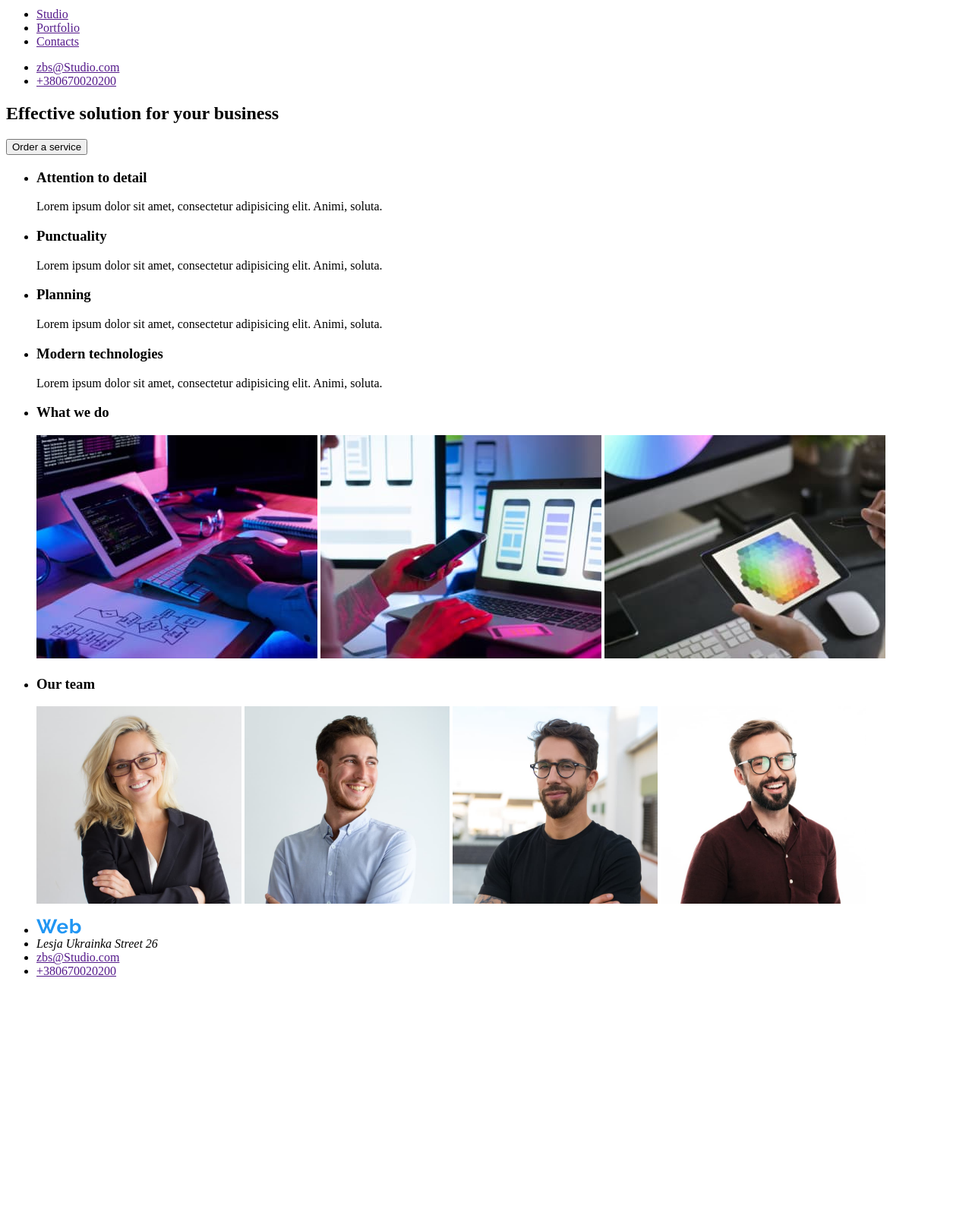
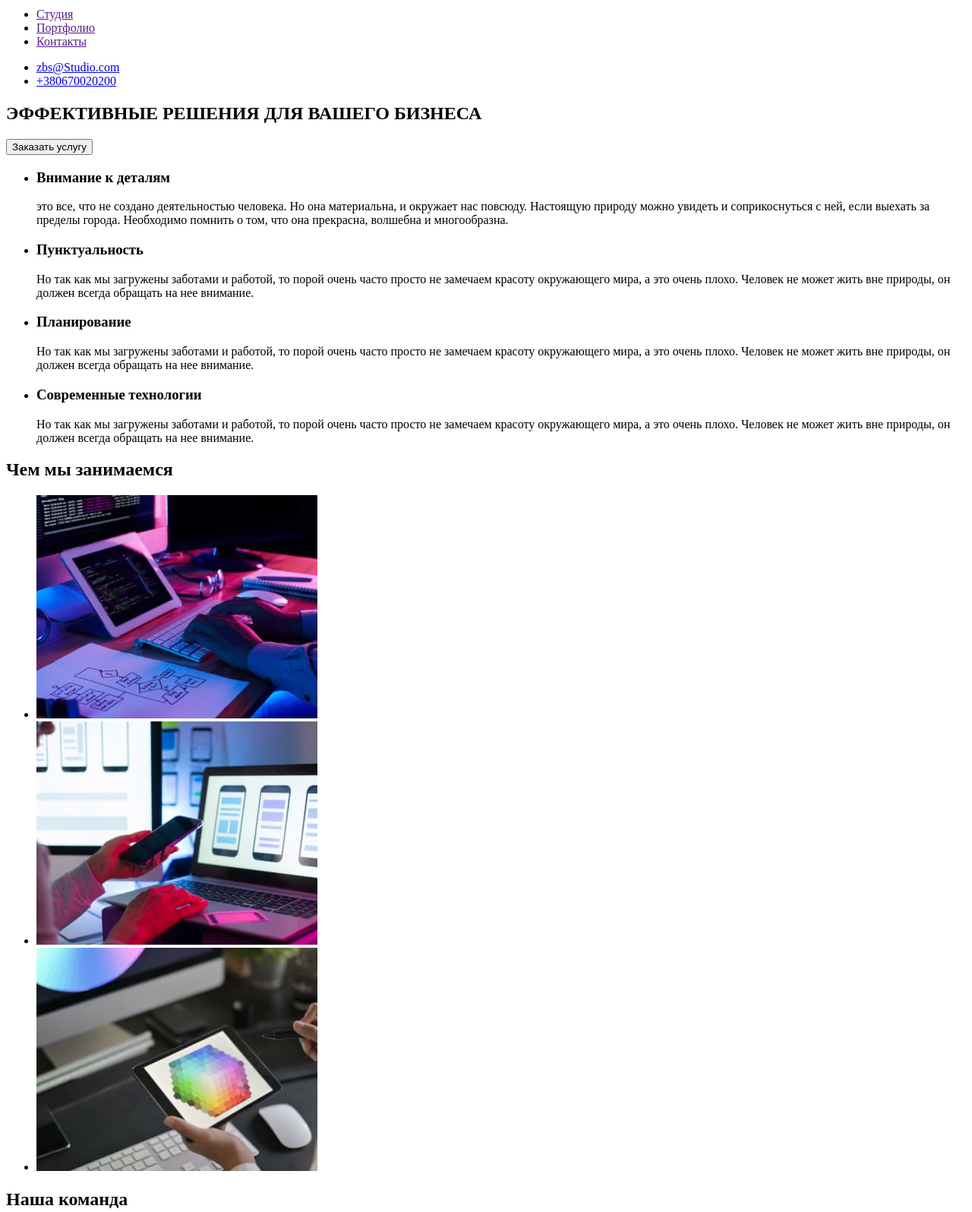
Before and after one commit to konstantin-Ba2mSki/goit-markup-hw-01, a plain HTML site: page index.html in a window 1280 px wide. Shown: the part 40-1636 px from the top of the page at 76% size. Before the commit the page ends 1344 px from the top, so only its background shows below. Drawn offline with Linux system fonts and the light colour scheme.

Commit message:
исправил ошибки
шрифт должен был быть как в макете русский.

неправильно были поставлены теги

```diff
--- a/index.html
+++ b/index.html
@@ -1,9 +1,9 @@
 <!DOCTYPE html>
 <html lang="en">
   <head>
-    <meta charset="UTF-8">
-    <meta http-equiv="X-UA-Compatible" content="IE=edge">
-    <meta name="viewport" content="width=device-width, initial-scale=1.0">
+    <meta charset="UTF-8" />
+    <meta http-equiv="X-UA-Compatible" content="IE=edge" />
+    <meta name="viewport" content="width=device-width, initial-scale=1.0" />
     <title>webstudio</title>
   </head>
   <body>
@@ -15,95 +15,117 @@
         </a>
         <!--navigation page-->
         <ul>
-                <li><a href="">Studio</a></li>
-                <li><a href="">Portfolio</a></li>
-                <li><a href="">Contacts</a></li>
+          <li><a href="">Студия</a></li>
+          <li><a href="">Портфолио</a></li>
+          <li><a href="">Контакты</a></li>
         </ul>
       </nav>
 
       <ul>
-                <li><a href="">zbs@Studio.com</a></li>
-                <li><a href="">+380670020200</a></li>
+        <li><a href="mailto:zbs@studio.com">zbs@Studio.com</a></li>
+        <li><a href="tel:+3800670020200">+380670020200</a></li>
       </ul>
-
     </header>
     <main>
-    <div>
-                 <!--Section-->
+      <!--Section 1-->
       <section>
-            <h1>Effective solution for your business</h1>
-            <button type="submit">Order a service</button>
+        <h1>ЭФФЕКТИВНЫЕ РЕШЕНИЯ ДЛЯ ВАШЕГО БИЗНЕСА</h1>
+        <button type="button">Заказать услугу</button>
       </section>
-    </div>
+
+      <!--section 2-->
 
       <section>
         <ul>
           <li>
-                <h3>Attention to detail</h3>
+            <h3>Внимание к деталям</h3>
             <p>
-                  Lorem ipsum dolor sit amet, consectetur
-                  adipisicing elit. Animi, soluta.
+              это все, что не создано деятельностью человека.
+              Но она материальна, и окружает нас повсюду.
+              Настоящую природу можно увидеть и соприкоснуться с ней, если
+              выехать за пределы города.
+              Необходимо помнить о том, что она прекрасна, волшебна и многообразна.
+            </p>
+          </li>
+
+          <li>
+            <h3>Пунктуальность</h3>
+            <p>
+              Но так как мы загружены заботами и работой,
+              то порой очень часто просто не замечаем красоту окружающего
+              мира, а это очень плохо.
+              Человек не может жить вне природы, он должен всегда обращать на нее внимание.
+            </p>
+          </li>
+
+          <li>
+            <h3>Планирование</h3>
+            <p>
+              Но так как мы загружены заботами и работой,
+              то порой очень часто просто не замечаем красоту окружающего
+              мира, а это очень плохо.
+              Человек не может жить вне природы, он должен всегда обращать на нее внимание.
+            </p>
+          </li>
+
+          <li>
+            <h3>Современные технологии</h3>
+            <p>
+              Но так как мы загружены заботами и работой,
+              то порой очень часто просто не замечаем красоту окружающего
+              мира, а это очень плохо.
+              Человек не может жить вне природы, он должен всегда обращать на нее внимание.
             </p>
           </li>
         </ul>
+      </section>
+
+        <!--Section3-->
+    <section>
+        <h2>Чем мы занимаемся</h2>
         <ul>
-            <li>
-                <h3>Punctuality</h3>
-                <p>
-                    Lorem ipsum dolor sit amet, consectetur
-                    adipisicing elit. Animi, soluta.
-                </p>
+          <li><img src="./images/box1.jpg" alt="write code" width="370" /></li>
+          <li><img src="./images/box2.jpg" alt="monitoring" width="370" /></li>
+          <li><img src="./images/box3.jpg" alt="work space" width="370" /></li>
+    </section>
+
+          <!--Section4-->
+
+        <section>
+          <h2>Наша команда</h2>
+            <ul>
+              <li><img src="./images/photo1.jpg" alt="man with glasses" width="270" />
+                <h3>Владимер Кличко</h3>
+                <p>Frontend Developer</p>
             </li>
-        </ul>
-        <ul>
-            <li>
-                <h3>Planning</h3>
-                <p>
-                    Lorem ipsum dolor sit amet, consectetur
-                    adipisicing elit. Animi, soluta.
-                </p>
+              <li><img src="./images/photo2.jpg" alt="woman with glasses" width="270" />
+                <h3>Ольга Полякова</h3>
+                <p>Frontend Developer</p>
             </li>
-        </ul>
-        <ul>
-            <li>
-                <h3>Modern technologies</h3>
-                <p>
-                    Lorem ipsum dolor sit amet, consectetur
-                    adipisicing elit. Animi, soluta.
-                </p>
+              <li><img src="./images/photo3.jpg" alt="man without glasses" width="270" />
+                <h3>Дмитрий Комаров</h3>
+                <p>Marketing</p>
             </li>
-        </ul>
-        <!--Section2-->
-        <ul>
-            <li>
-                <h3>What we do</h3>
-                <img src="./images/box1.jpg" alt="write code" width="370" />
-                <img src="./images/box2.jpg" alt="monitoring" width="370" />
-                <img src="./images/box3.jpg" alt="work space" width="370" />
-
-            </li>
-            <!--Section3-->
-            <li>
-                <h3>Our team</h3>
-                <img src="./images/photo1.jpg" alt="man with glasses" width="270" />
-                <img src="./images/photo2.jpg" alt="woman with glasses" width="270" />
-                <img src="./images/photo3.jpg" alt="man without glasses" width="270" />
-                <img src="./images/photo4.jpg" alt="man with glasses" width="270" />
-
+              <li><img src="./images/photo4.jpg" alt="man with glasses" width="270" />
+                <h3>Эмануэль Макрон</h3>
+                <p>UI Designer/p>
             </li>
             </ul>
       </section>
     </main>
     <!--Footer-->
     <footer>
+        <a href=" /">
+            <img src="./images/logo1.svg" alt="logo1" />
+          </a>
+            <address>
               <ul>
-            <li><a href="">
-                    <img src="./images/logo1.svg" alt="logo1">
-                </a></li>
-                <li><address>Lesja Ukrainka Street 26</address></li>
-                <li><a href="">zbs@Studio.com</a></li>
-                <li><a href="">+380670020200</a></li>
+                <li>г. Киев, пр-т Леси Украинки, 26</li>
+                <li><a href="mailto:zbs@studio.com">zbs@Studio.com</a></li>
+                <li><a href="tel:+380670020200">+380670020200</a></li>
               </ul>
+            </address>
+
     </footer>
   </body>
 </html>
```
Lines whose indentation alone changed are shown as unchanged.
